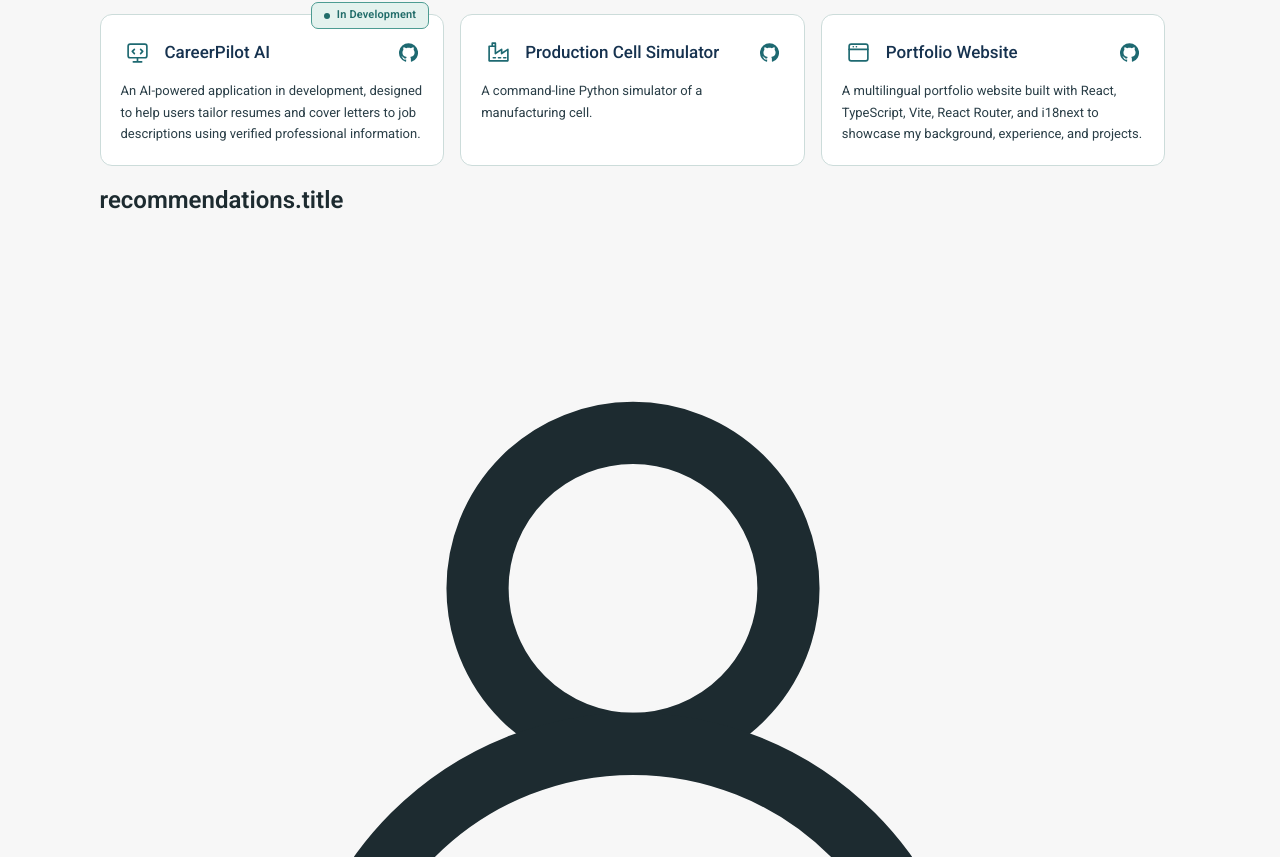
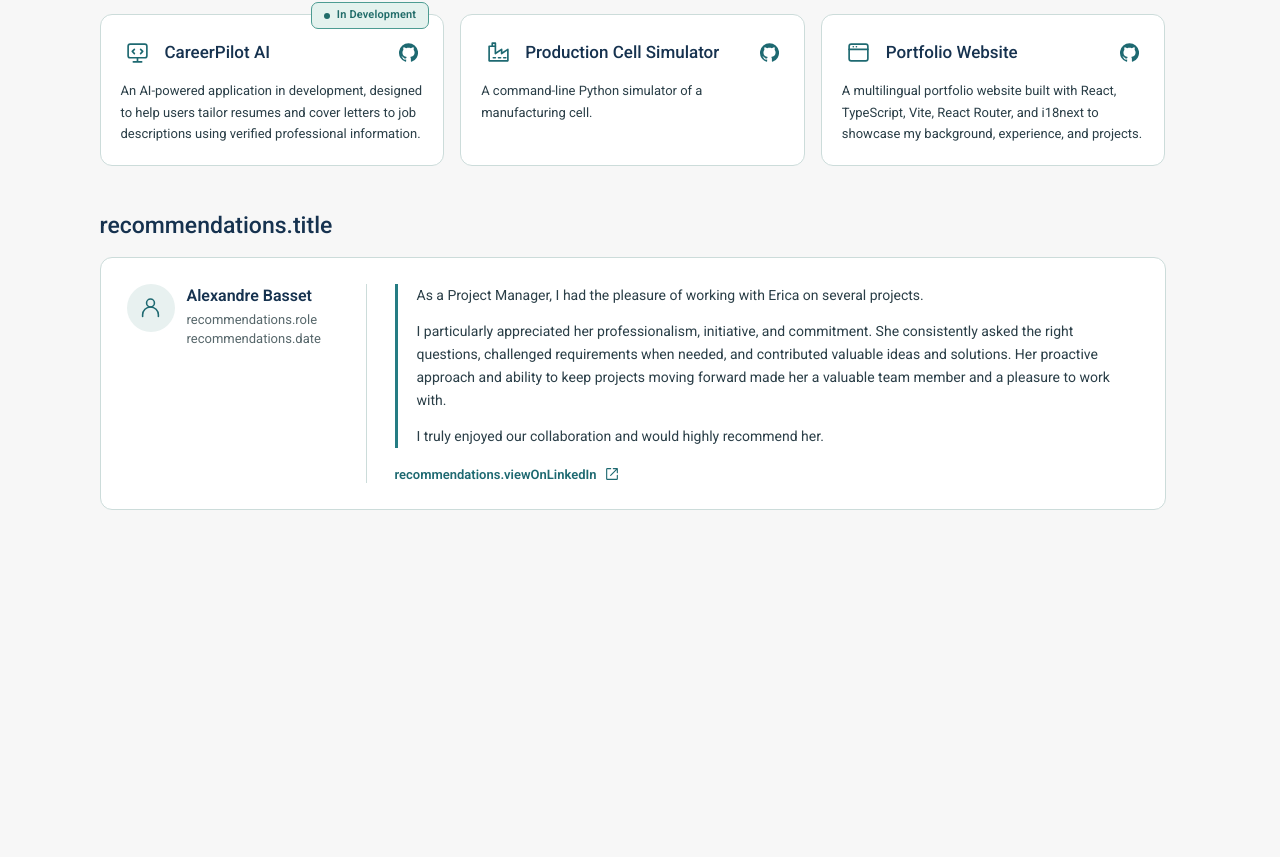
Before and after one commit to Kikasantini/erica-portfolio, a React (Vite) app: page /en in a window 1280 px wide. Shown: the part 883-1740 px from the top of the page. After the commit the page ends 1483 px from the top, so only its background shows below. Built offline with nearby package versions, Linux system fonts and the light colour scheme.

Commit message:
Add home recommendations section (src/index.css)

```diff
--- a/src/index.css
+++ b/src/index.css
@@ -3147,3 +3147,87 @@ html {
     min-height: 70px;
   }
 }
+
+
+/* Home recommendations: full-width testimonial under Recent Projects. */
+.home-recommendations {
+  margin-top: 46px;
+}
+.home-recommendations > h2 {
+  margin: 0 0 18px;
+  color: var(--heading-color);
+  font-size: 23px;
+  font-weight: 500;
+}
+.home-recommendation {
+  display: grid;
+  grid-template-columns: minmax(0, 240px) minmax(0, 1fr);
+  gap: 28px;
+  padding: 26px;
+  border: 1px solid var(--soft-border);
+  border-radius: 12px;
+  background: var(--surface);
+}
+.home-recommendation__author {
+  display: flex;
+  align-items: flex-start;
+  gap: 12px;
+  min-width: 0;
+  padding-right: 24px;
+  border-right: 1px solid var(--soft-border);
+}
+.home-recommendation__avatar {
+  display: grid;
+  width: 48px;
+  height: 48px;
+  flex: 0 0 48px;
+  place-items: center;
+  border-radius: 50%;
+  color: var(--button-text-color);
+  background: var(--technology-tag-background-color);
+}
+.home-recommendation__avatar svg { width: 27px; height: 27px; }
+.home-recommendation__author h3 {
+  margin: 2px 0 5px;
+  color: var(--heading-color);
+  font-size: 16px;
+  font-weight: 600;
+}
+.home-recommendation__author p,
+.home-recommendation__author time {
+  display: block;
+  color: var(--meta-text);
+  font-size: 13px;
+  line-height: 1.5;
+}
+.home-recommendation__body { min-width: 0; }
+.home-recommendation__body blockquote {
+  margin: 0;
+  padding-left: 19px;
+  border-left: 3px solid var(--section-title-color);
+  color: var(--paragraph-text);
+}
+.home-recommendation__body blockquote p {
+  margin: 0 0 13px;
+  font-size: 14px;
+  line-height: 1.65;
+}
+.home-recommendation__body blockquote p:last-child { margin-bottom: 0; }
+.home-recommendation__link {
+  display: inline-flex;
+  align-items: center;
+  gap: 7px;
+  margin-top: 18px;
+  color: var(--button-text-color);
+  font-size: 13px;
+  font-weight: 600;
+  text-decoration: none;
+}
+.home-recommendation__link svg { width: 16px; height: 16px; }
+.home-recommendation__link:hover { text-decoration: underline; text-underline-offset: 3px; }
+.home-recommendation__link:focus-visible { outline: 2px solid var(--heading-color); outline-offset: 4px; }
+@media (max-width: 760px) {
+  .home-recommendation { grid-template-columns: minmax(0, 1fr); gap: 18px; padding: 20px; }
+  .home-recommendation__author { padding: 0 0 17px; border-right: 0; border-bottom: 1px solid var(--soft-border); }
+  .home-recommendations { margin-top: 38px; }
+}
```
